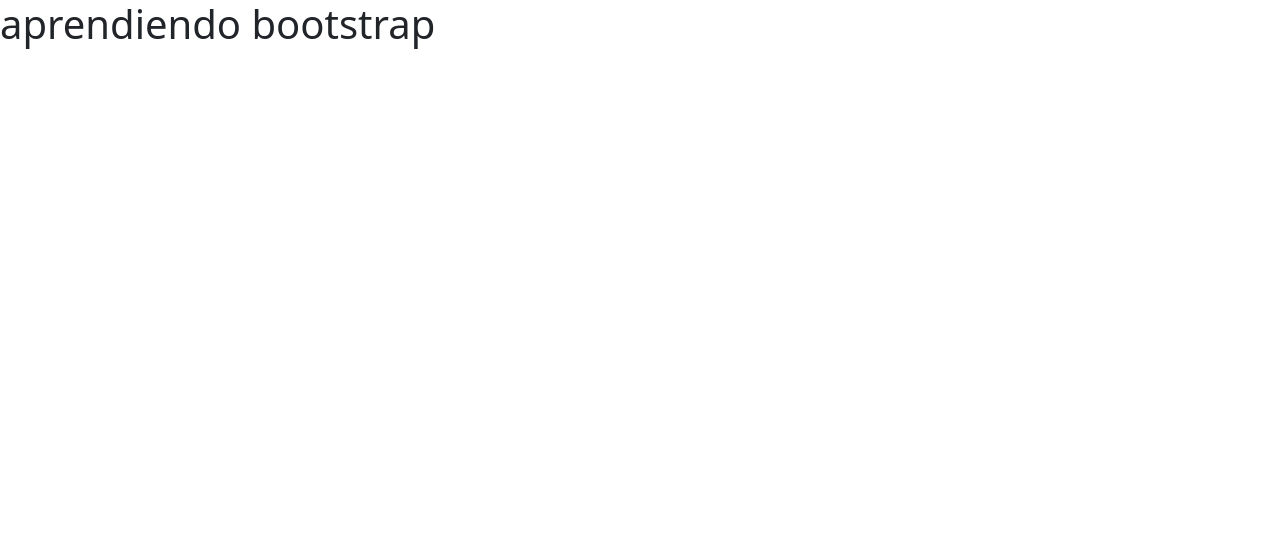
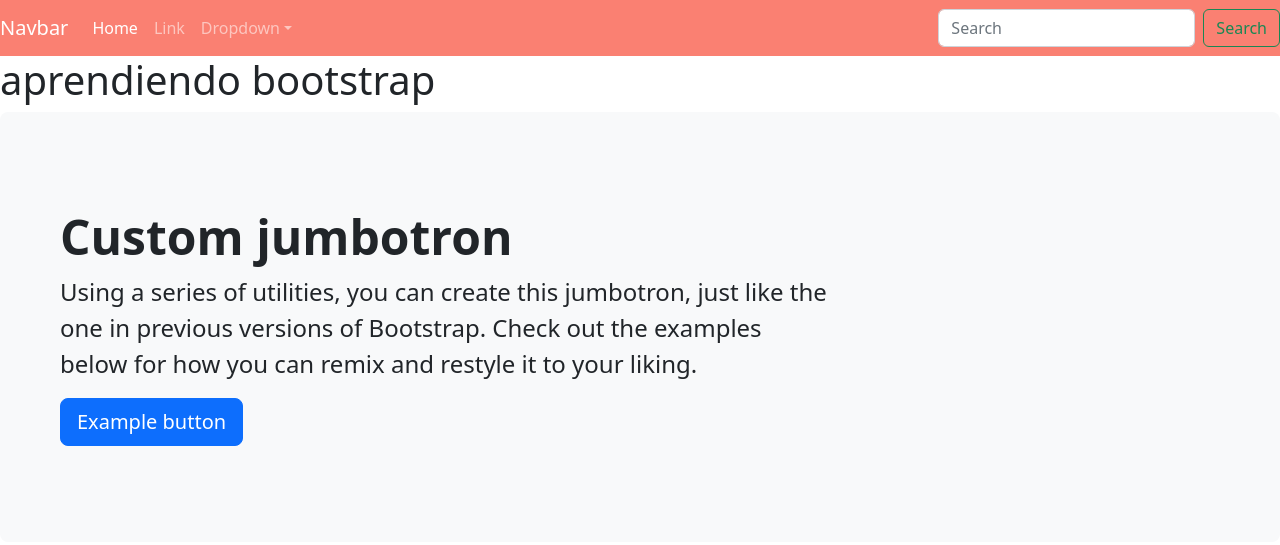
Before and after one commit to FabioDrizZt/Bootstrap-2, a plain HTML site: page index.html in a window 1280 px wide. Drawn offline with nearby package versions, Linux system fonts and the light colour scheme.

Commit message:
Agregue navbar y jumbotron

```diff
--- a/index.html
+++ b/index.html
@@ -15,14 +15,44 @@
 
 <body>
   <header>
-    <!-- place navbar here -->
+    <nav class="navbar navbar-expand-sm navbar-dark" style="background-color: salmon;">
+        <a class="navbar-brand" href="#">Navbar</a>
+        <button class="navbar-toggler d-lg-none" type="button" data-bs-toggle="collapse" data-bs-target="#collapsibleNavId" aria-controls="collapsibleNavId"
+            aria-expanded="false" aria-label="Toggle navigation"></button>
+        <div class="collapse navbar-collapse" id="collapsibleNavId">
+            <ul class="navbar-nav me-auto mt-2 mt-lg-0">
+                <li class="nav-item">
+                    <a class="nav-link active" href="#" aria-current="page">Home <span class="visually-hidden">(current)</span></a>
+                </li>
+                <li class="nav-item">
+                    <a class="nav-link" href="#">Link</a>
+                </li>
+                <li class="nav-item dropdown">
+                    <a class="nav-link dropdown-toggle" href="#" id="dropdownId" data-bs-toggle="dropdown" aria-haspopup="true" aria-expanded="false">Dropdown</a>
+                    <div class="dropdown-menu" aria-labelledby="dropdownId">
+                        <a class="dropdown-item" href="#">Action 1</a>
+                        <a class="dropdown-item" href="#">Action 2</a>
+                    </div>
+                </li>
+            </ul>
+            <form class="d-flex my-2 my-lg-0">
+                <input class="form-control me-sm-2" type="text" placeholder="Search">
+                <button class="btn btn-outline-success my-2 my-sm-0" type="submit">Search</button>
+            </form>
+        </div>
+    </nav>
   </header>
   <main>
   <h1>aprendiendo bootstrap</h1>
-
+<div class="p-5 mb-4 bg-light rounded-3">
+  <div class="container-fluid py-5">
+    <h1 class="display-5 fw-bold">Custom jumbotron</h1>
+    <p class="col-md-8 fs-4">Using a series of utilities, you can create this jumbotron, just like the one in previous versions of Bootstrap. Check out the examples below for how you can remix and restyle it to your liking.</p>
+    <button class="btn btn-primary btn-lg" type="button">Example button</button>
+  </div>
+  </div>
   </main>
   <footer>
-    <!-- place footer here -->
   </footer>
   <!-- Bootstrap JavaScript Libraries -->
   <script src="https://cdn.jsdelivr.net/npm/@popperjs/core@2.11.6/dist/umd/popper.min.js"
```
